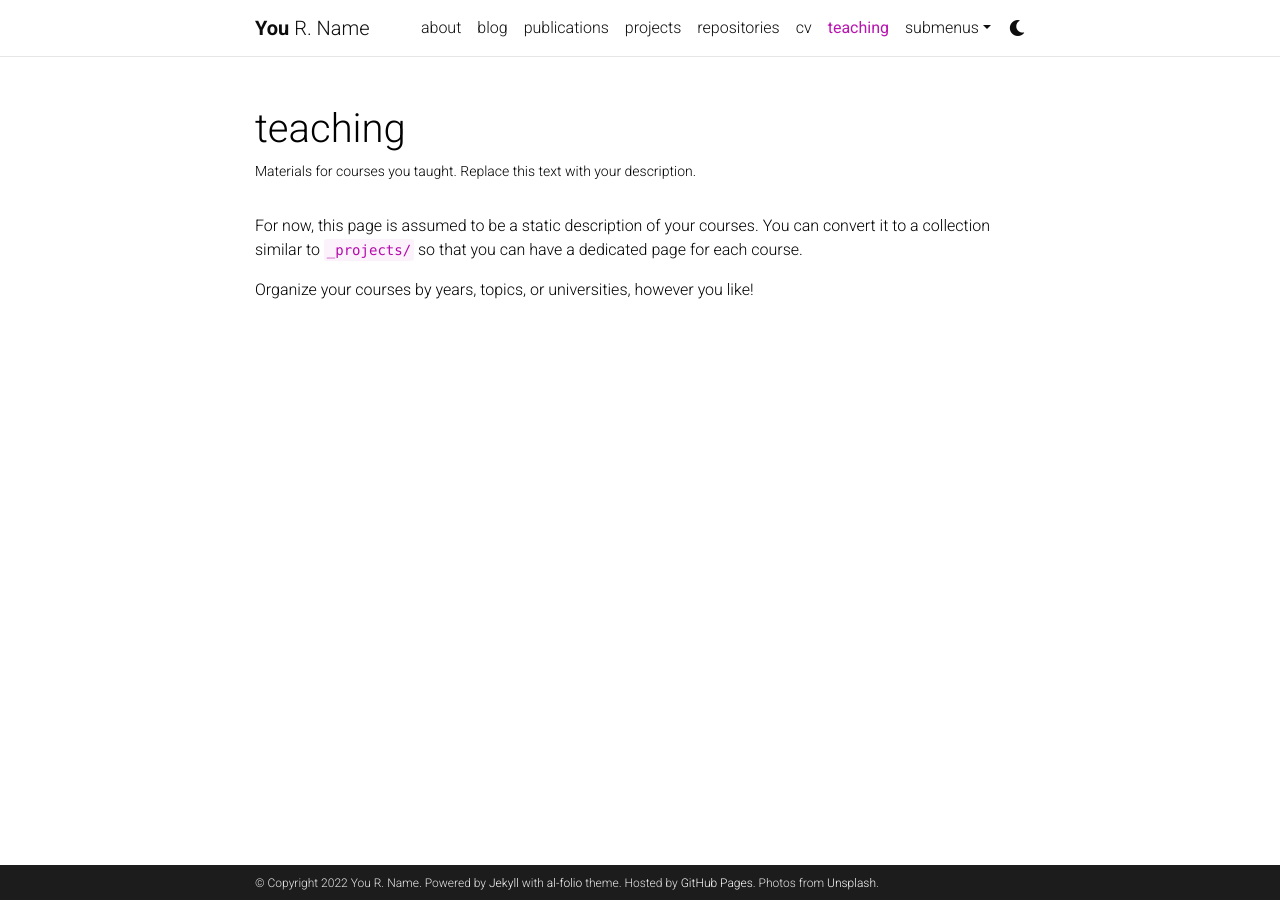
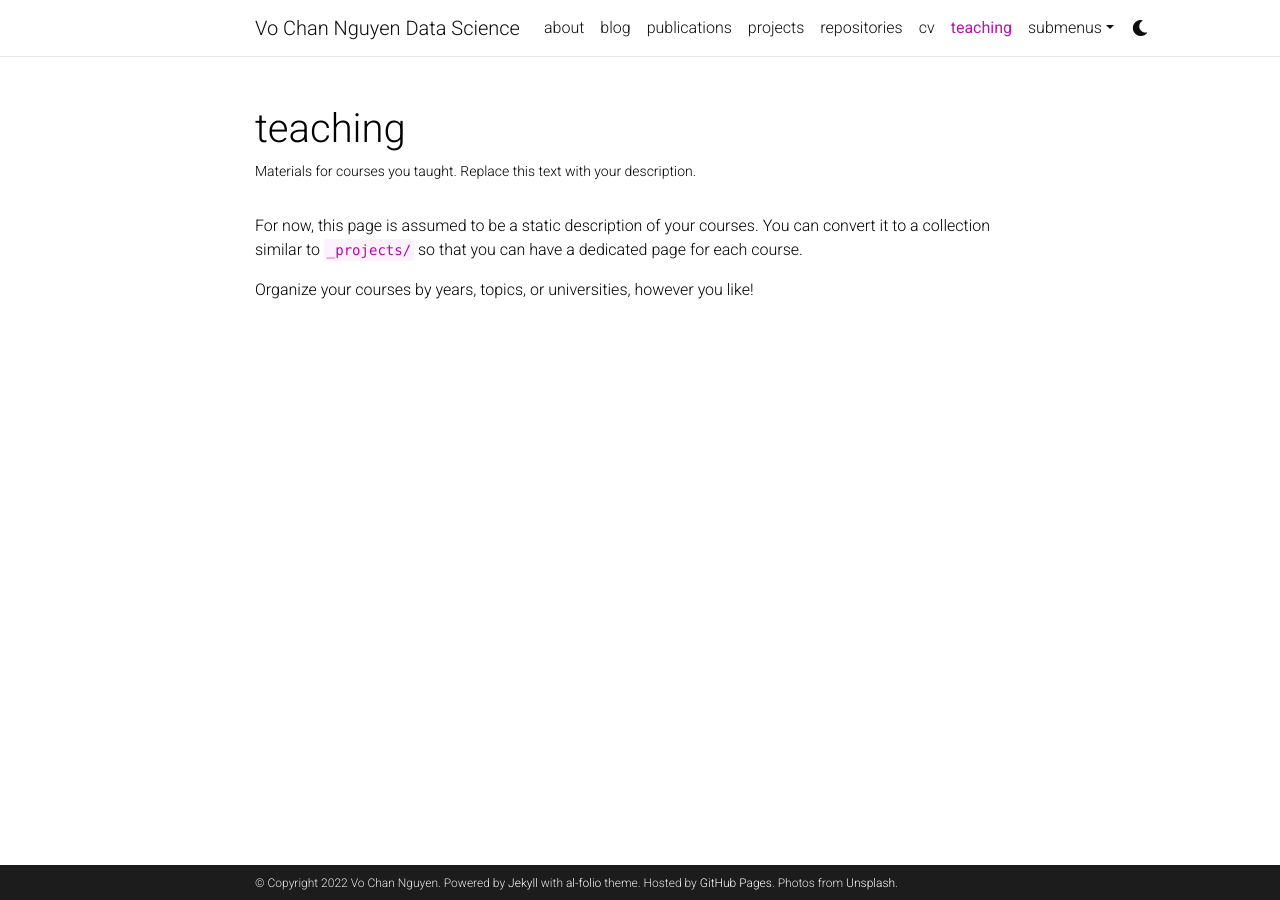
Before and after one commit to Vochannguyen/vochannguyen.github.io, a Jekyll site: the page built from _pages/teaching.md, in a window 1280 px wide. Built offline with Jekyll 4.4.1, drawn with Linux system fonts in a browser that asks for light colours; comment, search, counter and statistics services are not loaded; a style sheet for code colours, icons or effects is not loaded.

Commit message:
Update _config.yml

```diff
--- a/_config.yml
+++ b/_config.yml
@@ -2,11 +2,11 @@
 # Site settings
 # -----------------------------------------------------------------------------
 
-title: blank # the website title (if blank, full name will be used instead)
-first_name: You
-middle_name: R.
-last_name: Name
-email: you@example.com
+title: Vo Chan Nguyen Data Science # the website title (if blank, full name will be used instead)
+first_name: Vo
+middle_name: Chan
+last_name: Nguyen
+email: vochannguyen@gmail.com
 description: > # the ">" symbol means to ignore newlines until "footer_text:"
   A simple, whitespace theme for academics. Based on [*folio](https://github.com/bogoli/-folio) design.
 footer_text: >
@@ -18,8 +18,8 @@
 lang: en # the language of your site (for example: en, fr, cn, ru, etc.)
 icon: ⚛️  # the emoji used as the favicon (alternatively, provide image name in /assets/img/)
 
-url: https://alshedivat.github.io # the base hostname & protocol for your site
-baseurl: /al-folio # the subpath of your site, e.g. /blog/
+url: https://vochannguyen.github.io # the base hostname & protocol for your site
+baseurl: # the subpath of your site, e.g. /blog/
 last_updated: false # set to true if you want to display last updated in the footer
 impressum_path:  # set to path to include impressum link in the footer, use the same path as permalink in a page, helps to conform with EU GDPR
 
```
